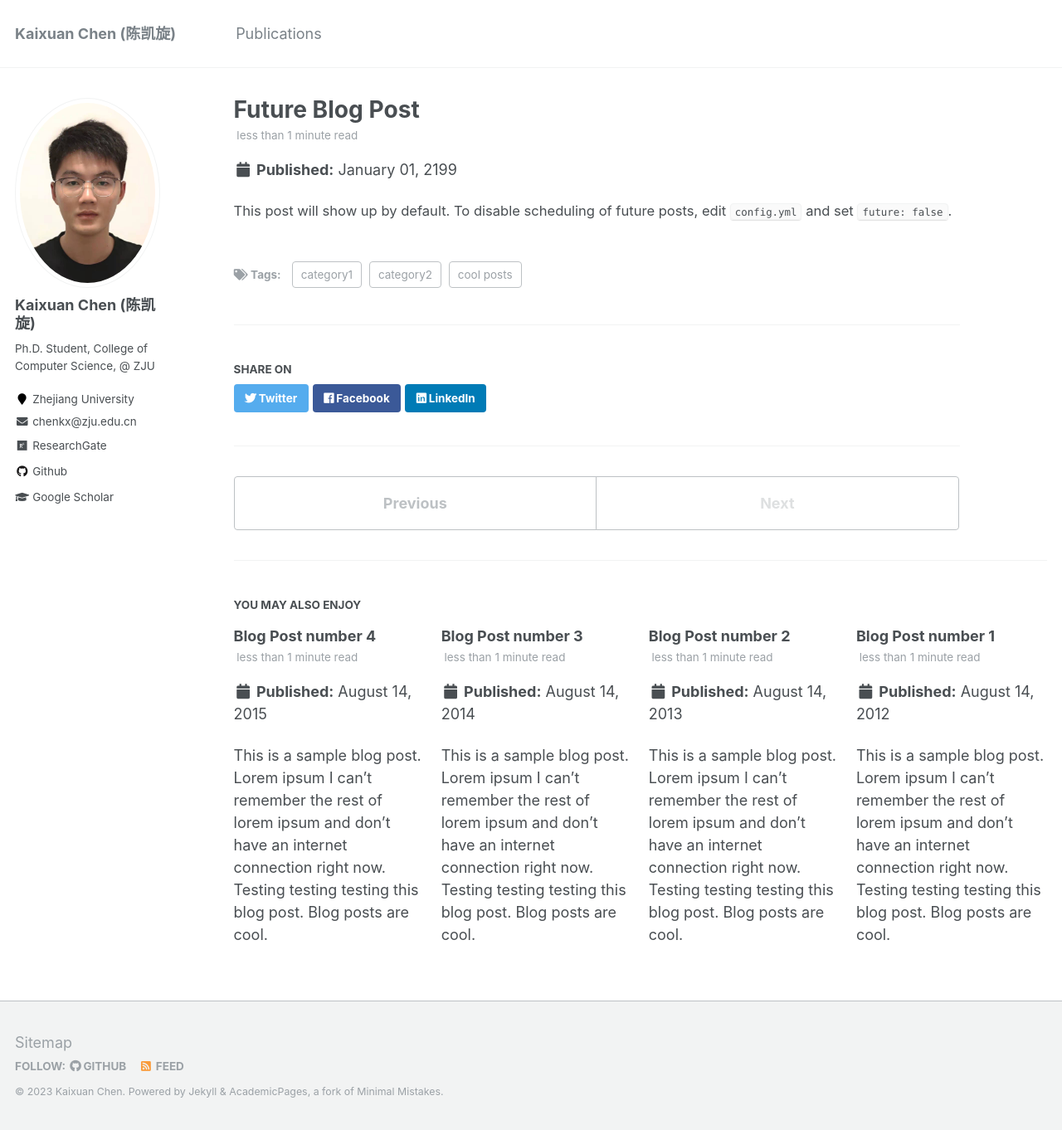
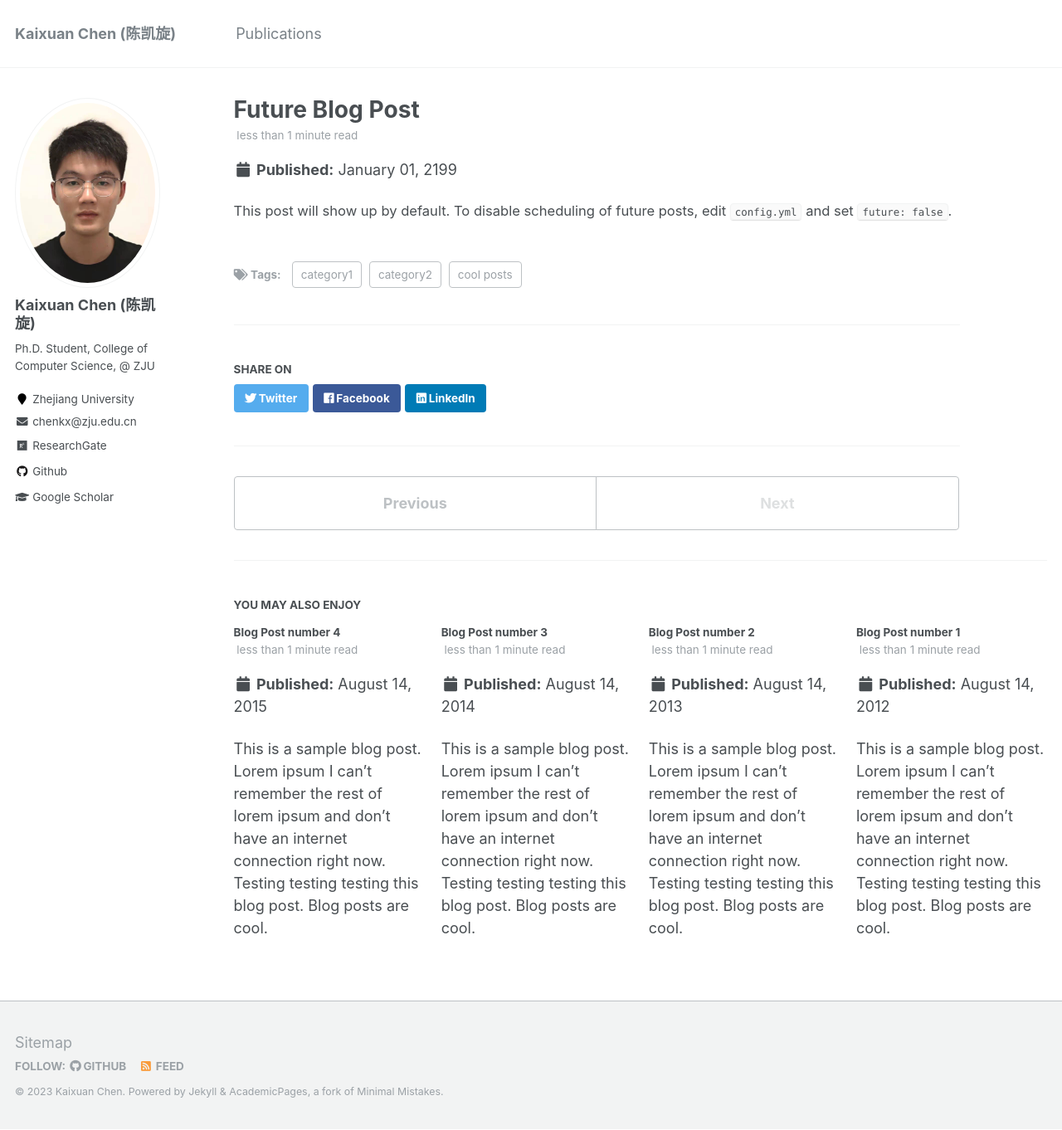
Before and after one commit to chenchkx/chenchkx.github.io, a Jekyll site: the page built from _posts/2199-01-01-future-post.md, in a window 1280 px wide and 1362 px high. Shown: the whole window at 83% size. Built offline with Jekyll 4.4.1, drawn with Linux system fonts in a browser that asks for light colours.

Commit message:
update pub fontsize

```diff
--- a/_sass/_archive.scss
+++ b/_sass/_archive.scss
@@ -30,7 +30,7 @@
 .archive__subtitle {
   margin: 1.414em 0 0;
   padding-bottom: 0.5em;
-  font-size: $type-size-5;
+  font-size: $type-size-6;
   color: mix(#fff, $gray, 25%);
   border-bottom: 1px solid $border-color;
 
@@ -50,10 +50,6 @@
 
 /* remove border*/
 .page__content {
-
-  p, li, dl {
-    font-size: 0.92em;
-  }
 
   .archive__item-title {
     margin-top: 1em;
@@ -125,7 +121,7 @@
 
   .archive__item-title {
     margin-top: 0.5em;
-    font-size: $type-size-5;
+    font-size: $type-size-6;
   }
 
   .archive__item-excerpt {
```
